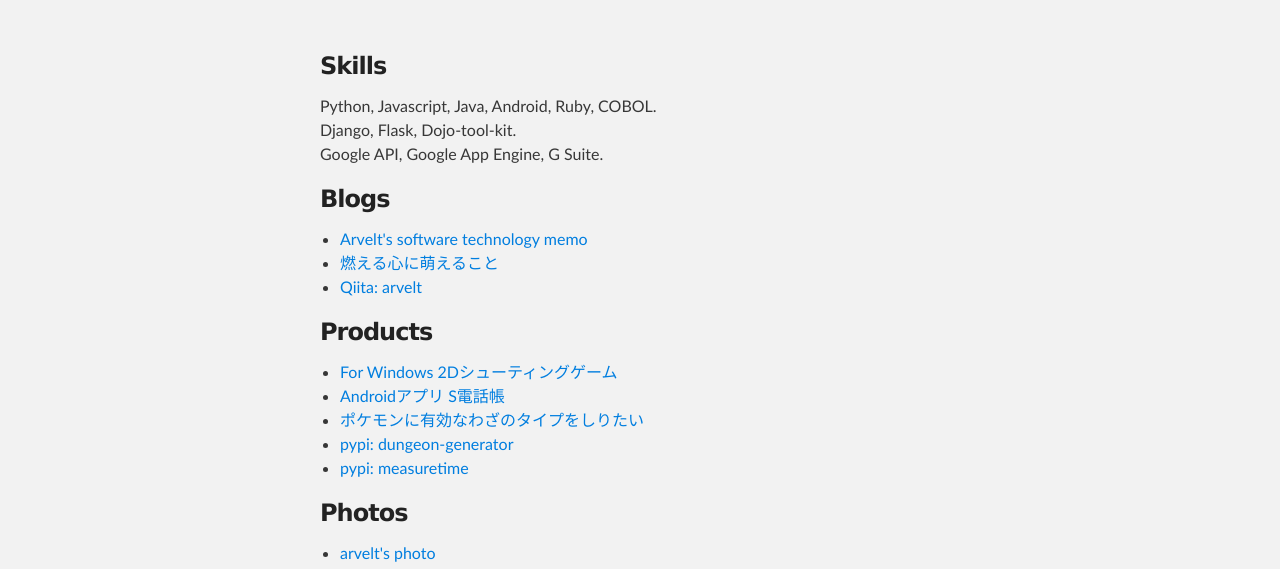
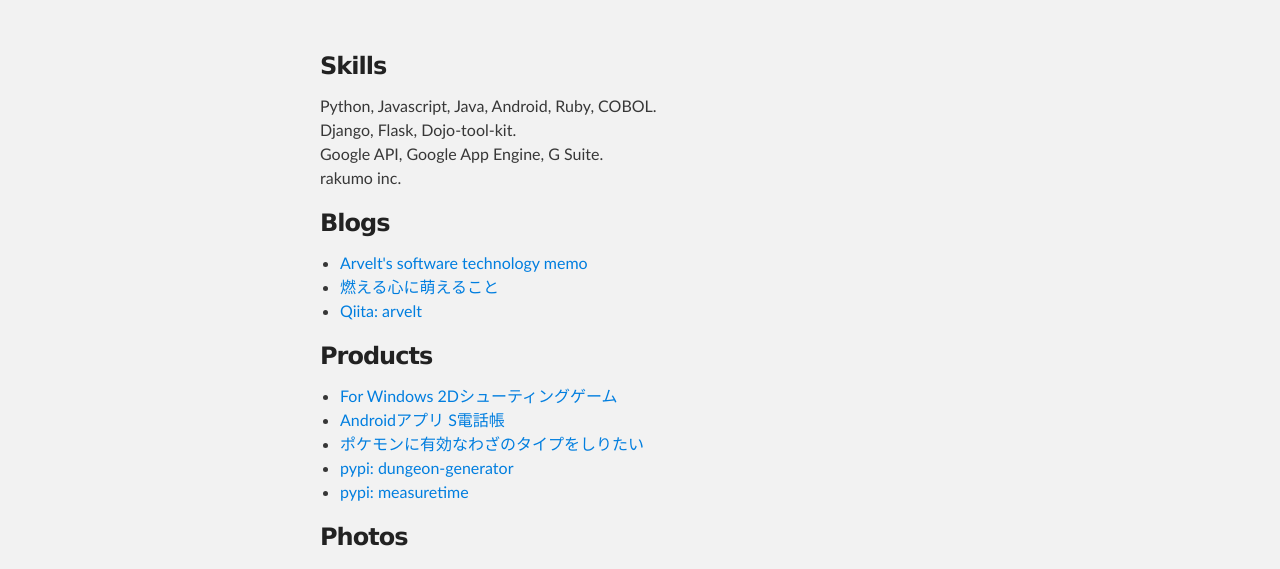
Before and after one commit to arvelt/arvelt.github.io, a plain HTML site: page index.html in a window 1280 px wide. Shown: the part 212-781 px from the top of the page. Drawn offline with Linux system fonts and the light colour scheme.

Commit message:
Update index.html

```diff
--- a/index.html
+++ b/index.html
@@ -32,7 +32,8 @@
 
 <p>Python, Javascript, Java, Android, Ruby, COBOL.<br>
 Django, Flask, Dojo-tool-kit.<br>
-Google API, Google App Engine, G Suite.</p>
+Google API, Google App Engine, G Suite.<br>
+rakumo inc.</p>
 
 <h3>
 <a id="blogs" class="anchor" href="#blogs" aria-hidden="true"><span aria-hidden="true" class="octicon octicon-link"></span></a>Blogs</h3>
```
